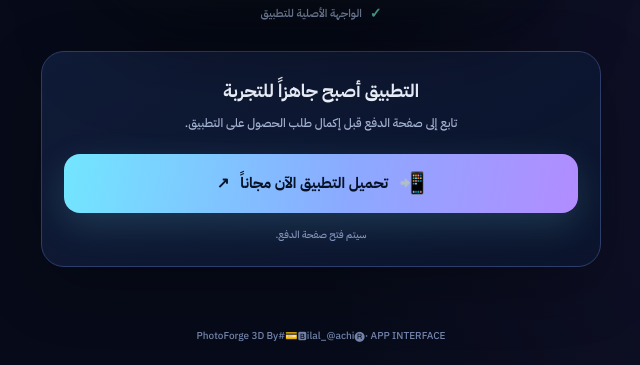
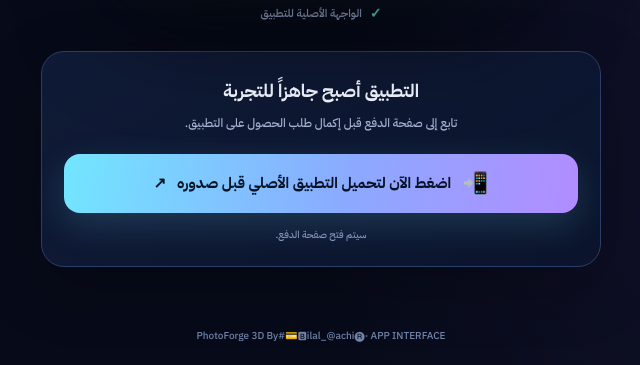
Before and after one commit to Mywebsite-collab/My-Portfolio, a plain HTML site: page pages/project-4.html in a window 1280 px wide. Shown: the part 1117-1482 px from the top of the page, without its empty margins (319-959 px from the left). Drawn offline with Linux system fonts and the light colour scheme; a web font is replaced by a local one.

Commit message:
Update project-4.html

```diff
--- a/pages/project-4.html
+++ b/pages/project-4.html
@@ -84,12 +84,13 @@ a:focus-visible{outline:2px solid var(--cyan);outline-offset:5px}
   <p class="download-copy">تابع إلى صفحة الدفع قبل إكمال طلب الحصول على التطبيق.</p>
   <a class="download-btn" href="./copy-payments.html" aria-label="تحميل تطبيق PhotoForge 3D مجاناً">
    <span class="download-icon">📲</span>
-   <span>تحميل التطبيق الآن مجاناً</span>
+   <span>اضغط الآن لتحميل التطبيق الأصلي قبل صدوره</span>
    <span aria-hidden="true">↗</span>
   </a>
   <p class="download-note">سيتم فتح صفحة الدفع.</p>
  </section>
 </main>
-<footer>PhotoForge 3D By#💳🅱ilal_@achi🅡· APP INTERFACE</footer>
+<footer>PhotoForge 3D
+By#💳🅱ilal_@achi🅡· APP INTERFACE</footer>
 </body>
 </html>
```
